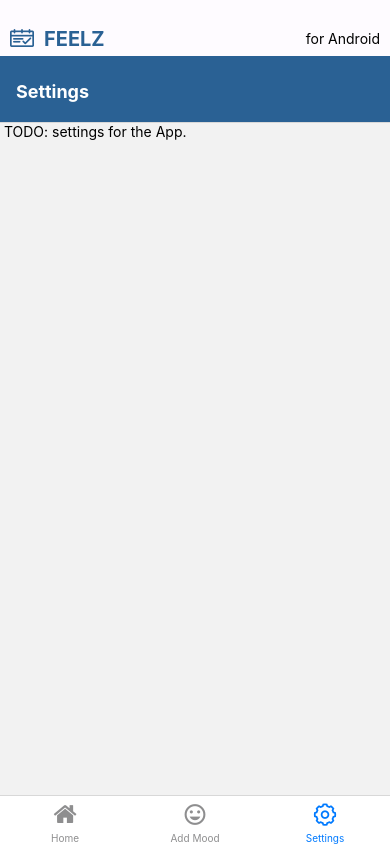
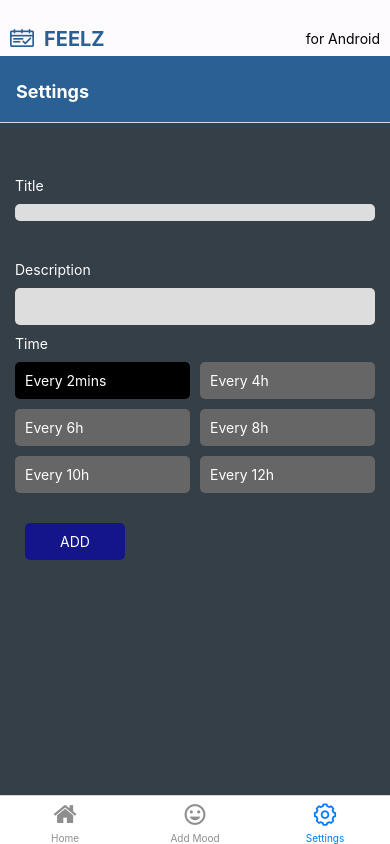
Before and after one commit to AmbrenHaleem/feelz-mood-tracker, a React Native app: screen /SettingsScreen in a window 390 px wide. Built offline with nearby package versions, Linux system fonts and the light colour scheme.

Commit message:
[#10] Implement setup page reminder creation and select interval reminder
Closes #10

```diff
--- a/package.json
+++ b/package.json
@@ -9,6 +9,8 @@
     "web": "expo start --web"
   },
   "dependencies": {
+    "@react-native-async-storage/async-storage": "^1.18.1",
+    "@react-native-community/netinfo": "^9.3.10",
     "@react-navigation/bottom-tabs": "^6.5.7",
     "@react-navigation/native-stack": "^6.9.12",
     "date-fns": "^2.30.0",
@@ -16,6 +18,7 @@
     "expo-splash-screen": "~0.18.2",
     "expo-sqlite": "~11.1.1",
     "expo-status-bar": "~1.4.4",
+    "moment": "^2.29.4",
     "react": "18.2.0",
     "react-native": "0.71.7",
     "react-native-dropdown-select-list": "^2.0.4",
--- a/src/components/screens/SettingsScreen/index.js
+++ b/src/components/screens/SettingsScreen/index.js
@@ -1,7 +1,145 @@
-import { Text } from 'react-native';
+import { View, StyleSheet, TouchableOpacity, Text, Alert, Button, ScrollView, RefreshControl, Image, StatusBar, TextInput, Dimensions, Modal } from 'react-native';
+import { useState, useEffect } from "react";
+const windowWidth = Dimensions.get('window').width;
+const windowHeight = Dimensions.get('window').height;
+import React from 'react';
+import moment from "moment";
+import { addNoti, getNotis, getUser } from '../../../utils/storage';
 
-export default function SettingsScreen() {
+function Entries({ navigation, route }) {
+    const [title, setTitle] = useState("");
+    const [description, setDescription] = useState("");
+    const [cates, setCates] = useState([
+        {
+            name: "Every 2mins",
+            value: 1 * 20
+        },
+        {
+            name: "Every 4h",
+            value: 4 * 3600
+        },
+        {
+            name: "Every 6h",
+            value: 6 * 3600
+        },
+        {
+            name: "Every 8h",
+            value: 8 * 3600
+        },
+        {
+            name: "Every 10h",
+            value: 10 * 3600
+        },
+        {
+            name: "Every 12h",
+            value: 12 * 3600
+        }
+    ]);
+
+    const [selectCate, setSelectCate] = useState(cates[0]);
+
+    const [modalVisible, setModalVisible] = useState(false);
+    const [noti, setNoti] = useState({
+        title: "",
+        description: ""
+    });
+
+    const [isRefreshing, setIsRefreshing] = useState(false);
+    const [searchKey, setSearchKey] = useState('');
+
+
+    useEffect(() => {
+        dealTimes();
+    }, []);
+
+    const dealTimes = () => {
+        setInterval(async () => {
+            let notices = await getNotis();
+            console.log("notices", notices);
+            notices.forEach((item) => {
+                let dis = Math.floor((moment().valueOf() - item.time) / 1000);
+                let leave = dis % item.value;
+                if (leave <= 60 && dis / item.value >= 1) {
+                    setNoti(item);
+                    setModalVisible(true)
+                }
+            })
+        }, 30 * 1000);
+    }
+
+    const confirm = async () => {
+        if (!title) {
+            Alert.alert("Please input title!")
+            return;
+        }
+        if (!description) {
+            Alert.alert("Please input description!")
+            return;
+        }
+        await addNoti({
+            title: title,
+            description,
+            value: selectCate.value,
+            time: moment().valueOf()
+        })
+        Alert.alert("Add Success")
+    }
+
+
     return (
-        <Text> TODO: settings for the App.</Text>
+        <View
+            style={styles.container}>
+            <ScrollView>
+                <View style={{ paddingTop: 30, marginBottom: 10 }}>
+                    <Text style={{ color: "#fff", marginBottom: 10 }}>Title</Text>
+                    <TextInput style={{ backgroundColor: "#ddd", height: 40, borderRadius: 5, flex: 1, paddingLeft: 10 }} value={title} onChangeText={(t) => {
+                        setTitle(t);
+                    }} placeholder=''></TextInput>
+
+                </View>
+
+                <View style={{ paddingTop: 30, marginBottom: 10 }}>
+                    <Text style={{ color: "#fff", marginBottom: 10 }}>Description</Text>
+                    <TextInput style={{ backgroundColor: "#ddd", borderRadius: 5, flex: 1, textAlignVertical: "top", padding: 10 }} numberOfLines={10} value={description} onChangeText={(t) => {
+                        setDescription(t);
+                    }} placeholder=''></TextInput>
+
+                </View>
+                <Text style={{ color: "#fff", marginBottom: 10 }}>Time</Text>
+                <View style={{ flexDirection: "row", flexWrap: "wrap" }}>
+                    {cates.map((item, i) => <TouchableOpacity key={item.name} onPress={() => {
+                        setSelectCate(item);
+                    }} style={{ backgroundColor: selectCate == item ? "#000" : "#666", marginRight: i % 2 == 0 ? 10 : 0, borderRadius: 5, marginBottom: 10, width: (windowWidth - 40) / 2 }}>
+                        <Text style={{ color: "#fff", padding: 10, }}>{item.name}</Text>
+                    </TouchableOpacity>)}
+                </View>
+
+                <TouchableOpacity onPress={() => {
+                    confirm();
+                }} style={{ backgroundColor: "#141588", alignItems: "center", justifyContent: "center", borderRadius: 5, width: 100, marginLeft: 10, marginTop: 20 }}>
+                    <Text style={{ color: "#fff", padding: 10 }}>ADD</Text>
+                </TouchableOpacity>
+                {modalVisible &&
+                    <TouchableOpacity onPress={() => {
+                        setModalVisible(false);
+                    }} style={{ backgroundColor: "#fff", borderRadius: 10, position: "absolute", top: 20, width: windowWidth - 50, left: 10, right: 0, padding: 10 }}>
+                        <Text style={{ fontSize: 16, fontWeight: "bold" }}>Notification</Text>
+                        <Text style={{ color: "#000", fontSize: 15 }}>{noti.title}</Text>
+                        <Text style={{ color: "#888", fontSize: 14 }}>{noti.description}</Text>
+                    </TouchableOpacity>}
+            </ScrollView >
+        </View>
     );
 }
+
+const styles = StyleSheet.create({
+    container: {
+        paddingHorizontal: 15,
+        paddingTop: 24,
+        paddingBottom: 10,
+        backgroundColor: "#353f48",
+        flex: 1,
+    },
+});
+
+export default Entries;
--- /dev/null
+++ b/src/utils/storage.js
@@ -0,0 +1,25 @@
+import AsyncStorage from '@react-native-async-storage/async-storage';
+export const addNoti = async (noti) => {
+  try {
+    const value = await AsyncStorage.getItem('@notis2') || [];
+    value.push(noti);
+    const jsonValue = JSON.stringify(value)
+    await AsyncStorage.setItem('@notis2', jsonValue)
+  } catch (e) {
+    // saving error
+  }
+}
+
+
+export const getNotis = async () => {
+  try {
+    const value = await AsyncStorage.getItem('@notis2')
+    if (value !== null) {
+      return JSON.parse(value);
+    } else {
+      return [];
+    }
+  } catch (e) {
+    // error reading value
+  }
+}
```
Also changed, not shown: 2 other files (tests, documents, lock files or other folders).
